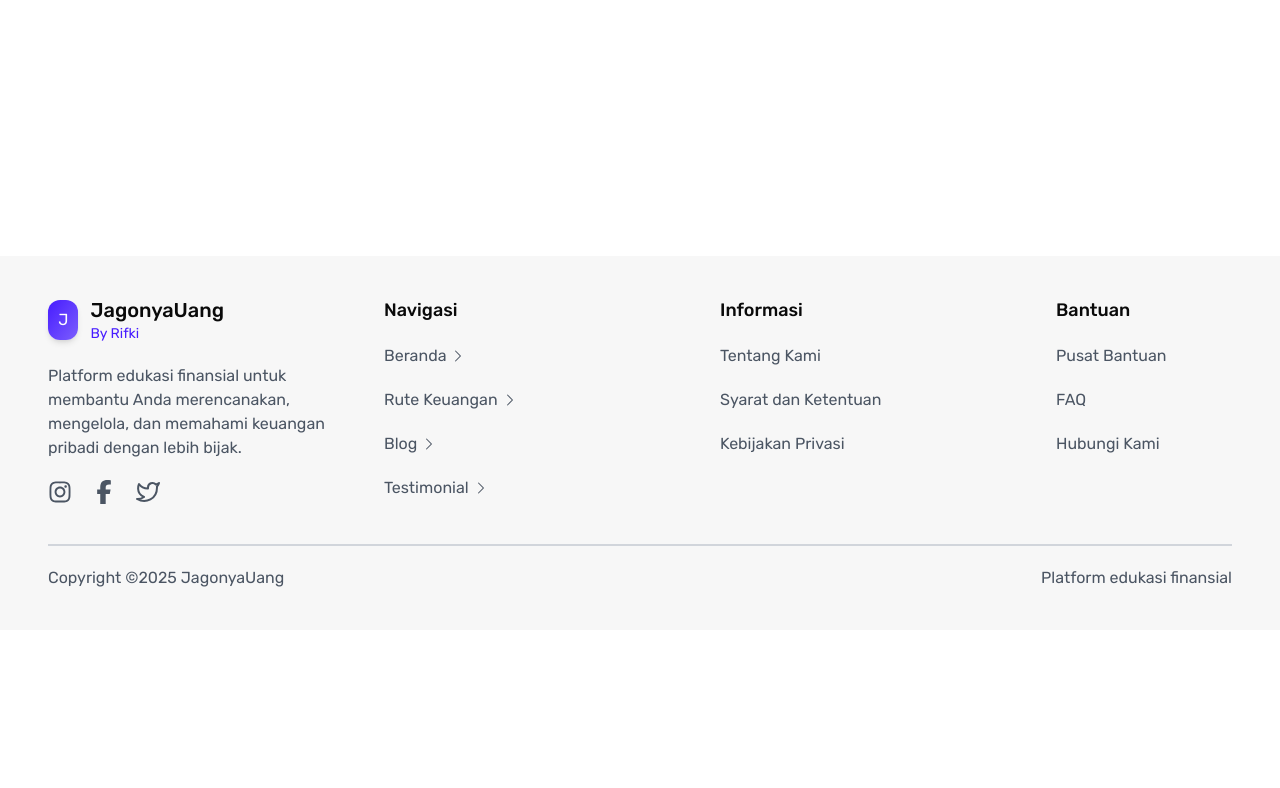
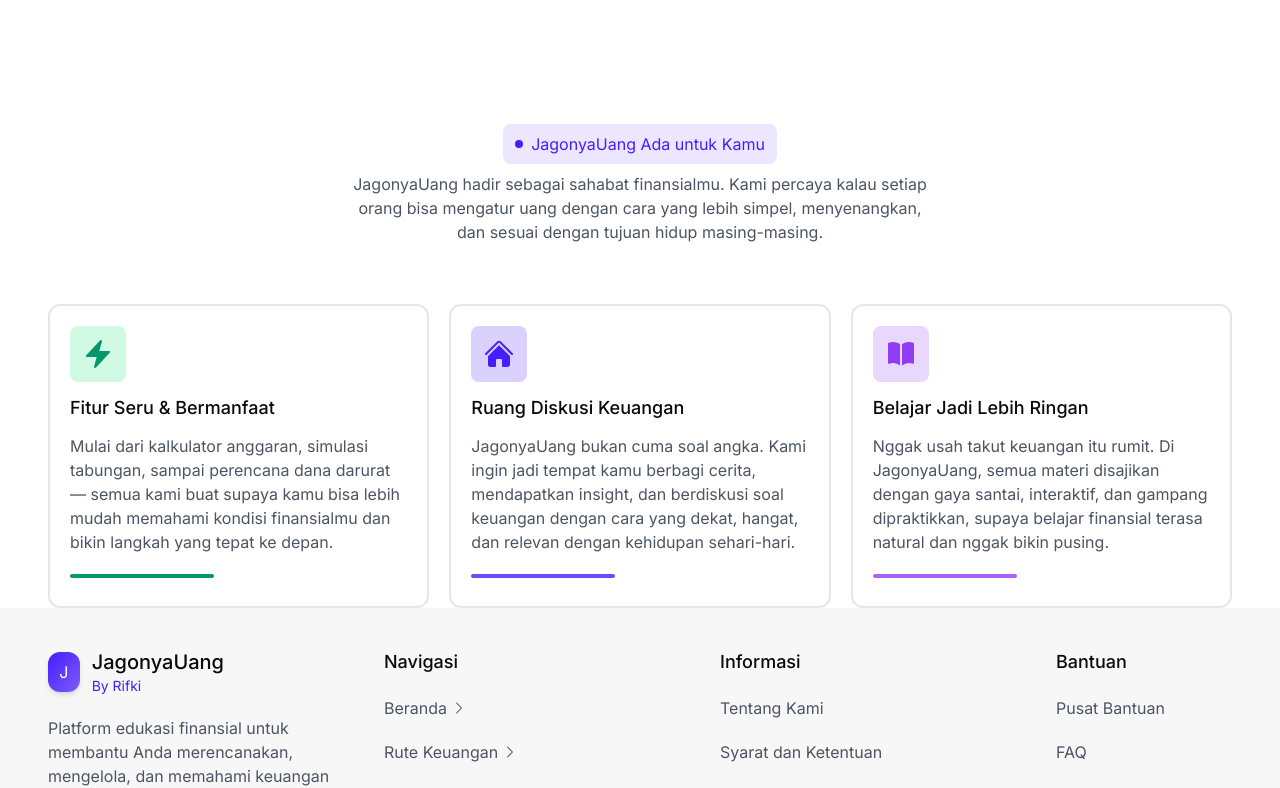
Before and after one commit to PutuRifkiDy/web-competition-financial, a React (Vite) app: page / in a window 1280 px wide. Shown: the part 640-1428 px from the top of the page. Before the commit the page ends 1270 px from the top, so only its background shows below. Built offline with nearby package versions, Linux system fonts and the light colour scheme.

Commit message:
added: About page

```diff
--- a/index.html
+++ b/index.html
@@ -7,7 +7,7 @@
     <title>JagonyaUang</title>
   </head>
   <body>
-    <div id="root" class="font-rubik"></div>
+    <div id="root" class="font-inter"></div>
     <script type="module" src="/src/main.jsx"></script>
   </body>
 </html>
--- a/src/index.css
+++ b/src/index.css
@@ -1,5 +1,5 @@
-@import url('https://fonts.googleapis.com/css2?family=Rubik:ital,wght@0,300..900;1,300..900&display=swap');
-
+/* @import url('https://fonts.googleapis.com/css2?family=Rubik:ital,wght@0,300..900;1,300..900&display=swap'); */
+@import url('https://fonts.googleapis.com/css2?family=Inter:ital,opsz,wght@0,14..32,100..900;1,14..32,100..900&display=swap');
 @tailwind base;
 @tailwind components;
 @tailwind utilities;
--- a/src/pages/LandingPage.jsx
+++ b/src/pages/LandingPage.jsx
@@ -1,7 +1,13 @@
 import { TypeAnimation } from "react-type-animation";
 import GuestLayout from "../components/layout/Guestlayout";
 import { Button } from "@/components/ui/button";
-import { ArrowUpRightIcon, ChevronRightIcon } from "@heroicons/react/24/solid";
+import {
+  ArrowUpRightIcon,
+  BoltIcon,
+  BookOpenIcon,
+  ChevronRightIcon,
+  HomeIcon,
+} from "@heroicons/react/24/solid";
 
 export default function LandingPage() {
   return (
@@ -23,6 +29,8 @@ export default function LandingPage() {
                       1000,
                       "sulit mencapai tujuan finansial?",
                       1000,
+                      "belum punya dana darurat?",
+                      1000,
                     ]}
                     wrapper="span"
                     speed={50}
@@ -38,7 +46,11 @@ export default function LandingPage() {
               </p>
 
               <div className="flex md:flex-row flex-col gap-5">
-                <Button variant="primary" className="flex flex-row items-center gap-2" size="lg">
+                <Button
+                  variant="primary"
+                  className="flex flex-row items-center gap-2"
+                  size="lg"
+                >
                   Coba tools kami
                   <ArrowUpRightIcon className="w-4 h-4" />
                 </Button>
@@ -62,6 +74,64 @@ export default function LandingPage() {
               />
             </div>
           </section>
+          {/* end home section */}
+
+          {/* start about section */}
+          <section className="flex flex-col gap-5 mt-24">
+            <div className="flex flex-col gap-2 justify-center items-center w-full text-center">
+              <div className="flex flex-row gap-2 items-center bg-[#471CFF]/10 rounded-lg py-2 px-3 text-[#471CFF]">
+                <div className="w-2 h-2 rounded-full bg-[#471CFF]"></div>
+                <p>JagonyaUang Ada untuk Kamu</p>
+              </div>
+              <p className="text-gray-600 md:max-w-xl max-w-full">
+                JagonyaUang hadir sebagai sahabat finansialmu. Kami percaya
+                kalau setiap orang bisa mengatur uang dengan cara yang lebih
+                simpel, menyenangkan, dan sesuai dengan tujuan hidup
+                masing-masing.
+              </p>
+            </div>
+            <div className="grid sm:grid-cols-1 md:grid-cols-2 lg:grid-cols-3 gap-5 mt-10">
+              {/* card 1 */}
+              <div className="flex flex-col gap-3 rounded-xl border-2 border-gray-200 p-5 hover:-translate-y-3 transition-all duration-300 ease-in-out group">
+                <div className="flex justify-center items-center bg-emerald-100 p-3 w-fit rounded-lg">
+                  <BoltIcon className="w-8 h-8 text-emerald-600" />
+                </div>
+                <p className="text-lg font-medium group-hover:font-semibold transition-all duration-300 ease-in-out">
+                  Fitur Seru & Bermanfaat
+                </p>
+                <p className="text-md text-gray-600">
+                  Mulai dari kalkulator anggaran, simulasi tabungan, sampai perencana dana darurat — semua kami buat supaya kamu bisa lebih mudah memahami kondisi finansialmu dan bikin langkah yang tepat ke depan.
+                </p>
+                <div className="h-[4px] w-36 bg-emerald-600 mt-2 mb-2 rounded-xl group-hover:w-48 transition-all duration-300 ease-in-out"></div>
+              </div>
+              {/* card 2 */}
+              <div className="flex flex-col gap-3 rounded-xl border-2 border-gray-200 p-5 hover:-translate-y-3 transition-all duration-300 ease-in-out group">
+                <div className="flex justify-center items-center  bg-[#471CFF]/20 p-3 w-fit rounded-lg">
+                  <HomeIcon className="w-8 h-8 text-[#471CFF]" />
+                </div>
+                <p className="text-lg font-medium group-hover:font-semibold transition-all duration-300 ease-in-out">
+                  Ruang Diskusi Keuangan
+                </p>
+                <p className="text-md text-gray-600">
+                  JagonyaUang bukan cuma soal angka. Kami ingin jadi tempat kamu berbagi cerita, mendapatkan insight, dan berdiskusi soal keuangan dengan cara yang dekat, hangat, dan relevan dengan kehidupan sehari-hari.
+                </p>
+                <div className="h-[4px] w-36 bg-[#471CFF]/80 mt-2 mb-2 rounded-xl group-hover:w-48 transition-all duration-300 ease-in-out"></div>
+              </div>
+              {/* card 3 */}
+              <div className="flex flex-col gap-3 rounded-xl border-2 border-gray-200 p-5 hover:-translate-y-3 transition-all duration-300 ease-in-out group">
+                <div className="flex justify-center items-center  bg-[#933cf7]/20 p-3 w-fit rounded-lg">
+                  <BookOpenIcon className="w-8 h-8 text-[#933cf7]" />
+                </div>
+                <p className="text-lg font-medium group-hover:font-semibold transition-all duration-300 ease-in-out">
+                  Belajar Jadi Lebih Ringan
+                </p>
+                <p className="text-md text-gray-600">
+                  Nggak usah takut keuangan itu rumit. Di JagonyaUang, semua materi disajikan dengan gaya santai, interaktif, dan gampang dipraktikkan, supaya belajar finansial terasa natural dan nggak bikin pusing.
+                </p>
+                <div className="h-[4px] w-36 bg-[#933cf7]/80 mt-2 mb-2 rounded-xl group-hover:w-48 transition-all duration-300 ease-in-out"></div>
+              </div>
+            </div>
+          </section>
         </div>
       </GuestLayout>
     </>
--- a/tailwind.config.js
+++ b/tailwind.config.js
@@ -8,8 +8,8 @@ export default {
 	theme: {
 		extend: {
 			fontFamily: {
-				rubik: [
-					'Rubik',
+				inter: [
+					'Inter',
 					'sans-serif'
 				]
 			},
```
